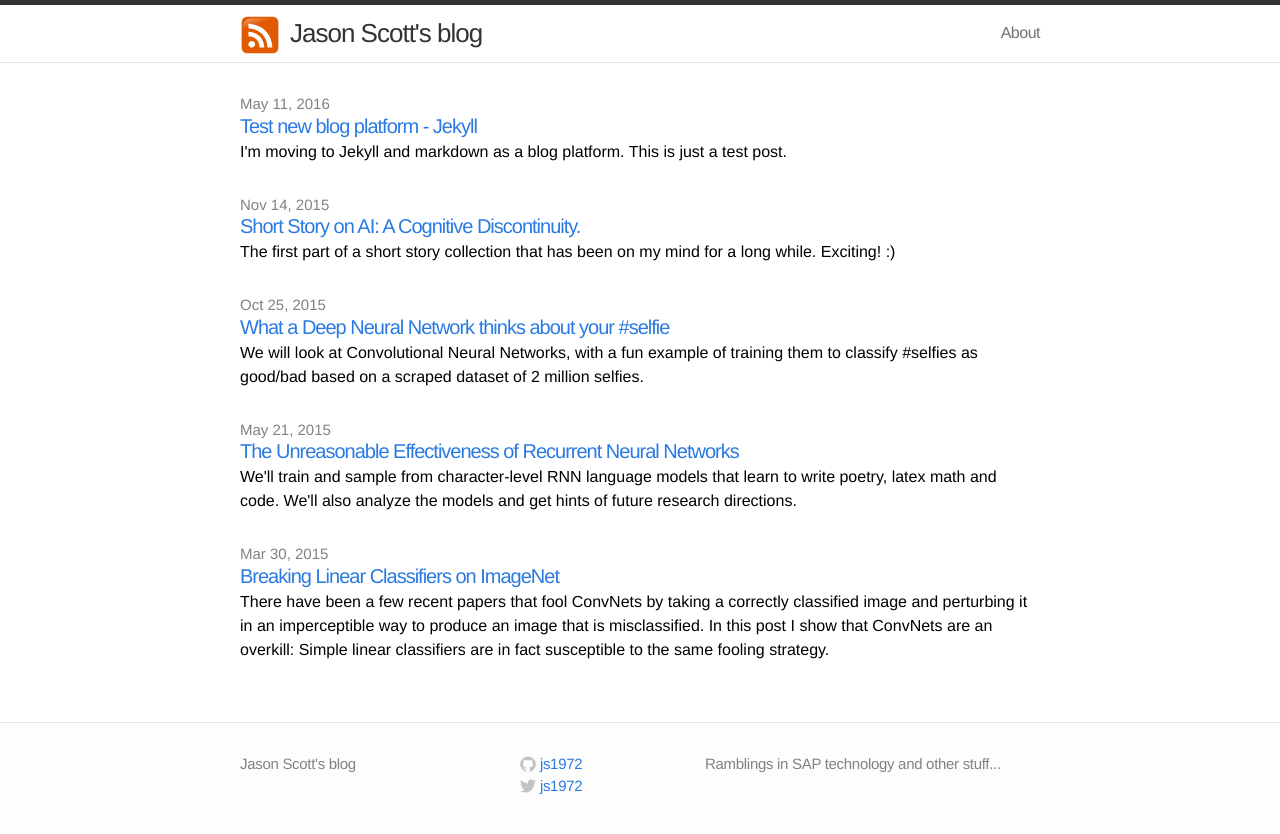
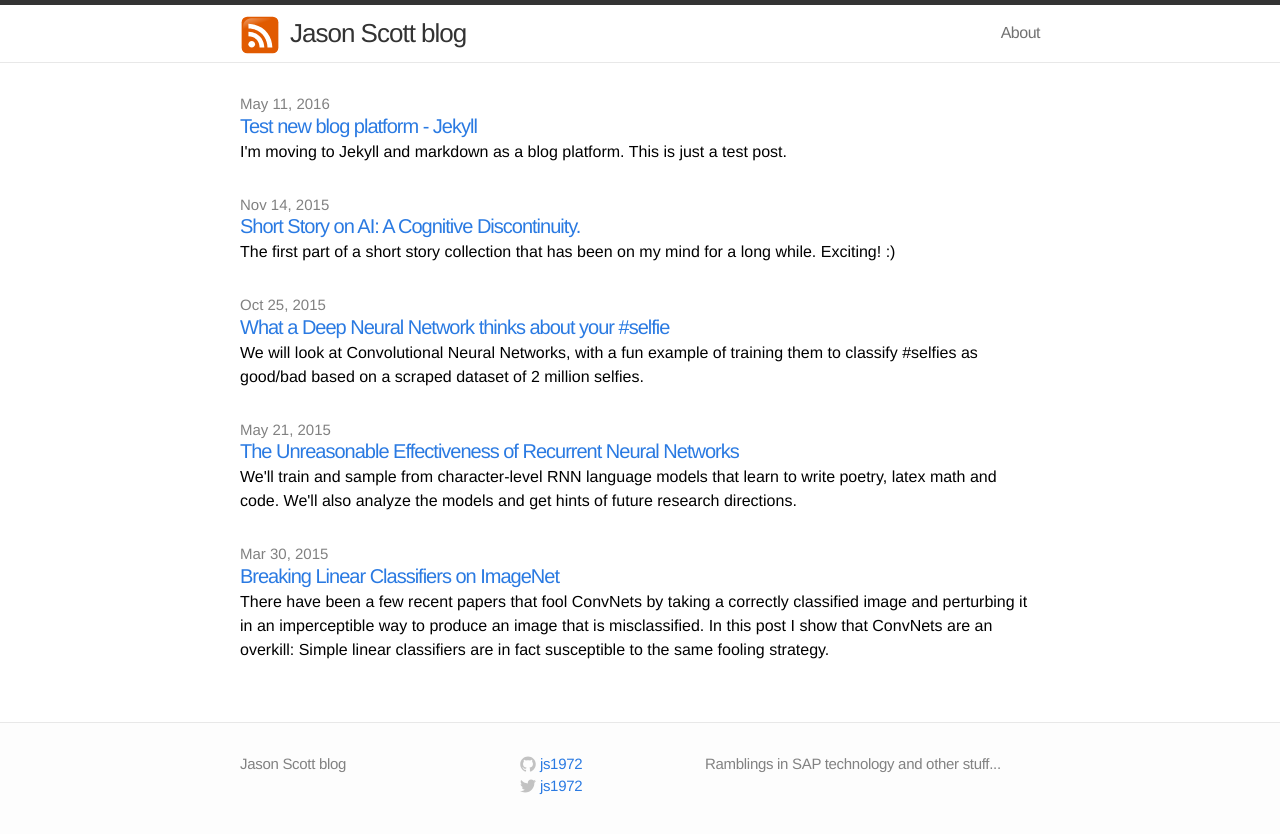
Before and after one commit to js1972/js1972.github.io, a Jekyll site: the page built from index.html, in a window 1280 px wide. Shown: the top 834 px of the page. Built offline with Jekyll 4.4.1, drawn with Linux system fonts in a browser that asks for light colours.

```diff
--- a/_config.yml
+++ b/_config.yml
@@ -1,5 +1,5 @@
 # Site settings
-title: Jason Scott's blog
+title: Jason Scott blog
 email:
 description: "Ramblings in SAP technology and other stuff..."
 baseurl: ""
```
